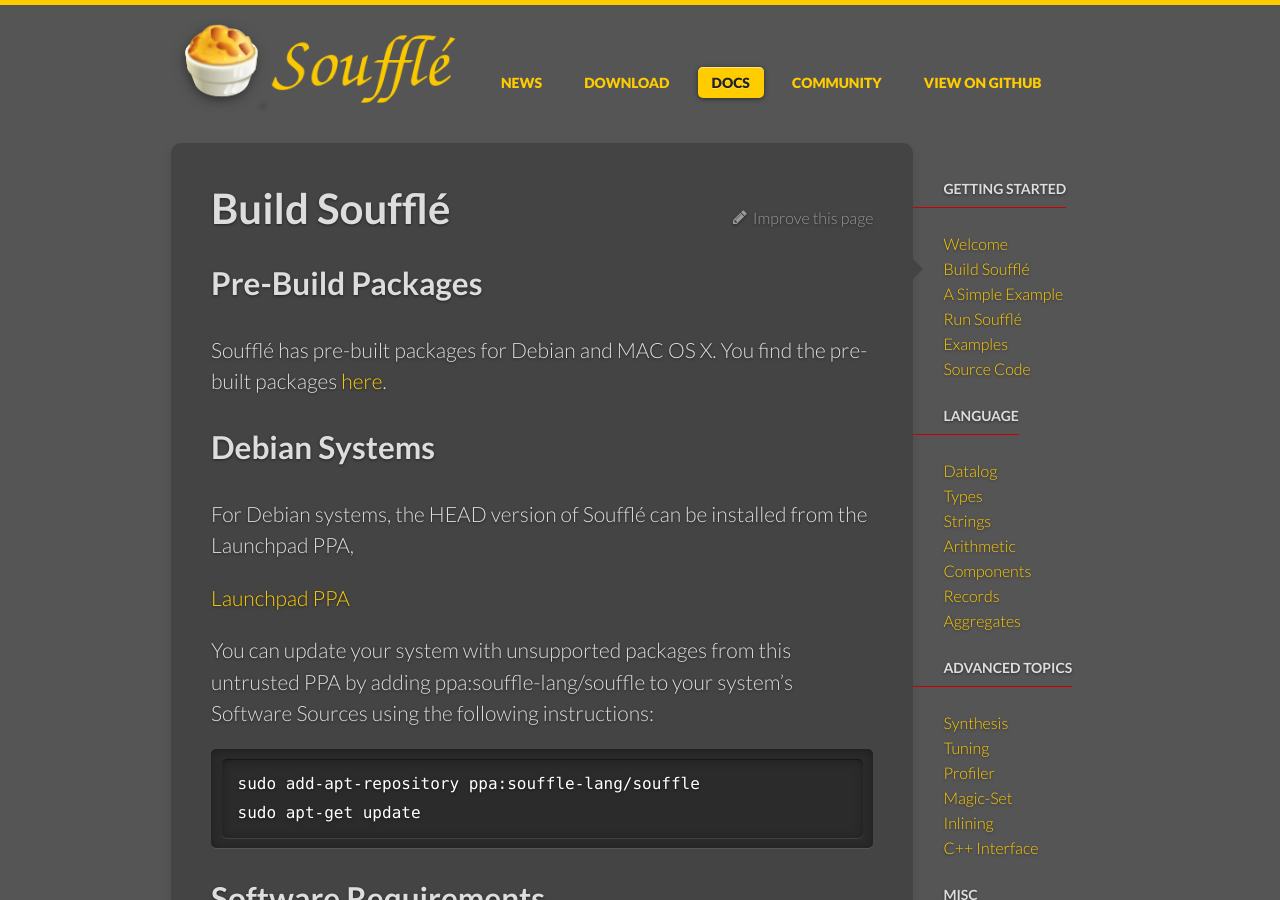
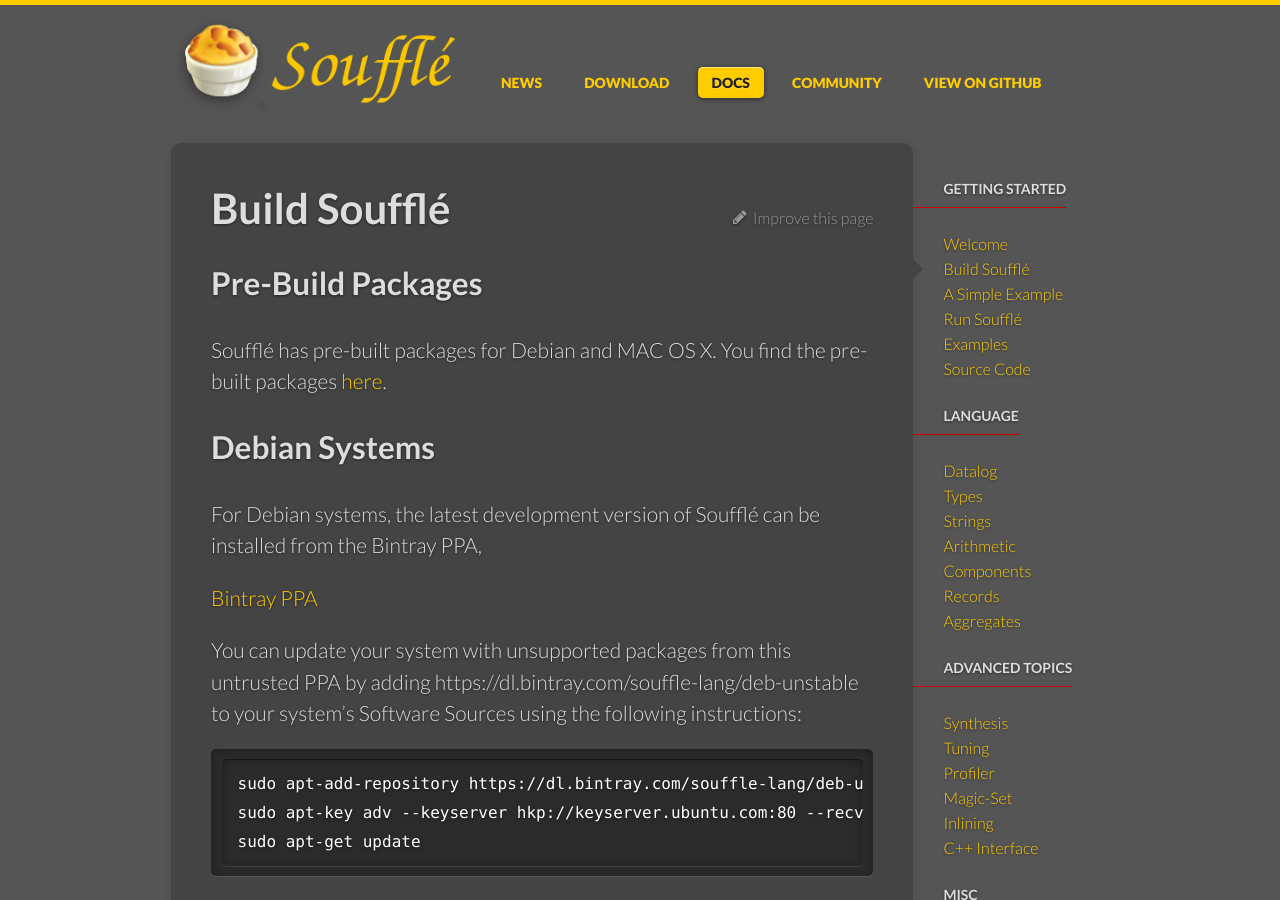
Before and after one commit to souffle-lang/souffle-lang.github.io, a Jekyll site: the page built from _docs/build.md, in a window 1280 px wide and 900 px high. Built offline with Jekyll 4.4.1, drawn with Linux system fonts in a browser that asks for light colours.

Commit message:
Update PPA link to bintray

````diff
--- a/_docs/build.md
+++ b/_docs/build.md
@@ -9,15 +9,16 @@ Soufflé has pre-built packages for Debian and MAC OS X. You find the pre-built
 
 ## Debian Systems
 
-For Debian systems, the HEAD version of Soufflé can be installed from the Launchpad PPA,
+For Debian systems, the latest development version of Soufflé can be installed from the Bintray PPA,
 
-[Launchpad PPA](https://launchpad.net/~souffle-lang/+archive/ubuntu/souffle)
+[Bintray PPA](https://bintray.com/souffle-lang/deb-unstable)
 
 
-You can update your system with unsupported packages from this untrusted PPA by adding ppa:souffle-lang/souffle to your system's Software Sources using the following instructions:
+You can update your system with unsupported packages from this untrusted PPA by adding https://dl.bintray.com/souffle-lang/deb-unstable to your system's Software Sources using the following instructions:
 
 ```
-sudo add-apt-repository ppa:souffle-lang/souffle
+sudo apt-add-repository https://dl.bintray.com/souffle-lang/deb-unstable
+sudo apt-key adv --keyserver hkp://keyserver.ubuntu.com:80 --recv-keys 379CE192D401AB61
 sudo apt-get update
 ```
 
````
